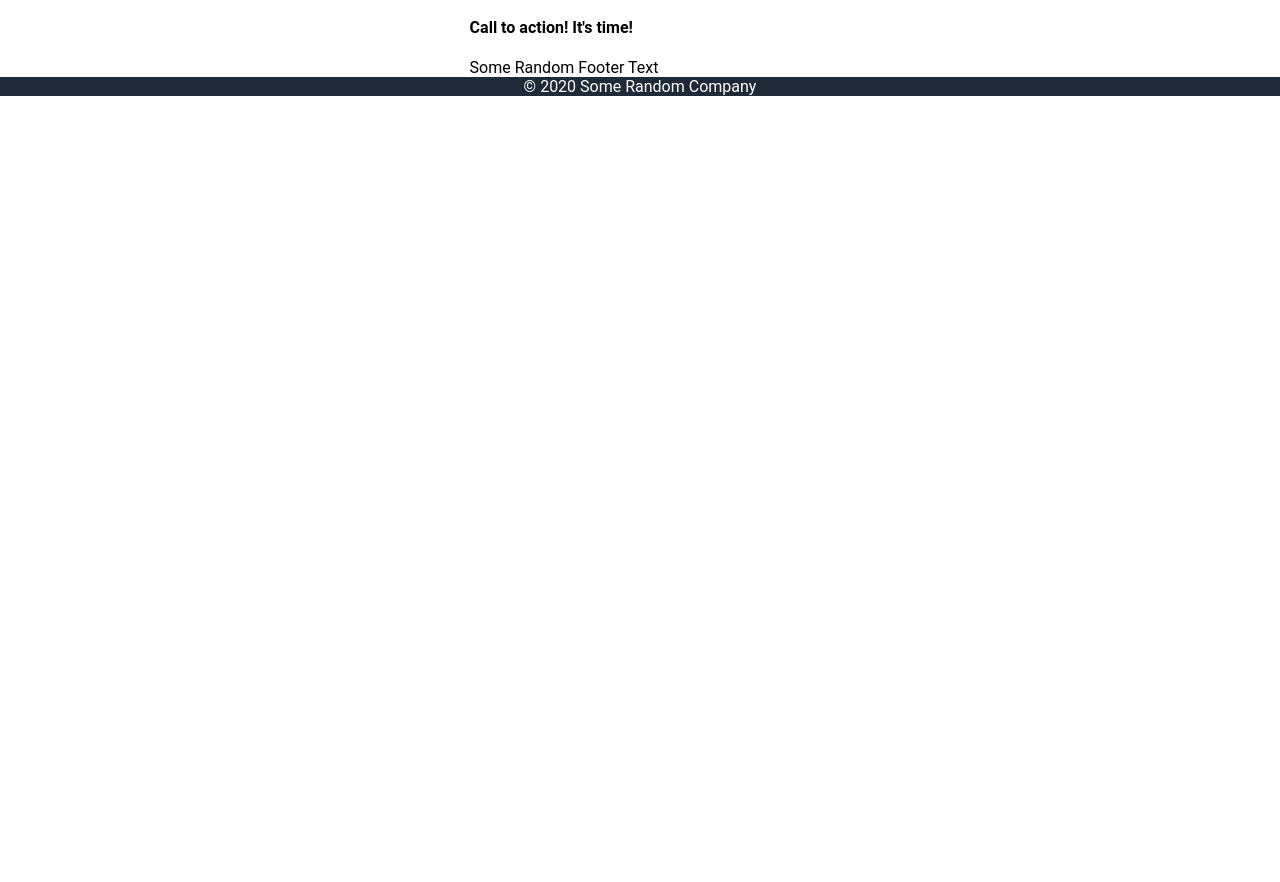
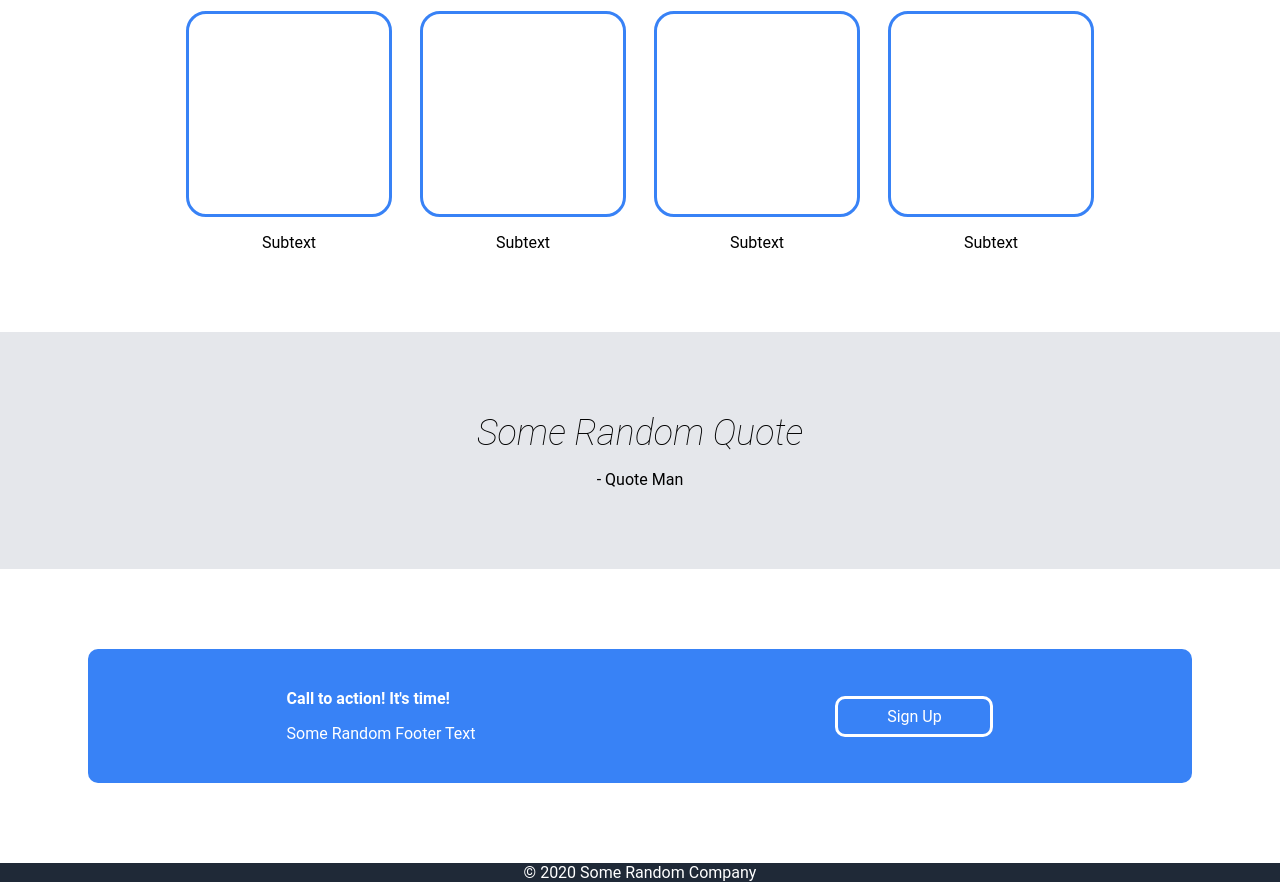
Before and after one commit to papanarmi/odin-landing-page, a plain HTML site: page index.html in a window 1280 px wide. Shown: the part 647-1529 px from the top of the page. Before the commit the page ends 800 px from the top, so only its background shows below. Drawn offline with Linux system fonts and the light colour scheme.

Commit message:
completed basic requirements

```diff
--- a/index.html
+++ b/index.html
@@ -37,26 +37,27 @@
             <div class="feature-content">
                 <div class="feature">
                     <div class="feature-image"></div>
-                    <div class="feature-text"></div>
+                    <p>Subtext</p>
                 </div>
                 <div class="feature">
                     <div class="feature-image"></div>
-                    <div class="feature-text"></div>
+                    <p>Subtext</p>
                 </div>
                 <div class="feature">
                     <div class="feature-image"></div>
-                    <div class="feature-text"></div>
+                    <p>Subtext</p>
                 </div>
                 <div class="feature">
                     <div class="feature-image"></div>
-                    <div class="feature-text"></div>
+                    <p>Subtext</p>
                 </div>
             </div>
         </div>
     </div>
+
     <div class="quote-section">
         <div class="quote-container">
-            <h2>Some Random Quote</h2>
+            <h3>Some Random Quote</h3>
             <p>- Quote Man</p>
         </div>
     </div>
--- a/style.css
+++ b/style.css
@@ -6,6 +6,7 @@ body {
     display: flex;
     flex-direction: column;
     margin: 0px;
+    justify-content: space-between;
 }
 
 a {
@@ -17,6 +18,27 @@ h1 {
     font-weight: 900;
     margin-top: 0px;
     margin-bottom: 28px;
+}
+
+h2 {
+    font-size: 36px;
+    font-weight: 900;
+    margin-top: 0px;
+    margin-bottom: 28px;
+}
+
+h3 {
+    font-size: 36px;
+    font-weight: 100;
+    font-style: italic;
+    margin-top: 0px;
+    margin-bottom: 16px;
+}
+
+h4 {
+    font-size: 16px;
+    margin-top: 0px;
+    margin-bottom: 16px;
 }
 
 p, .header-links {
@@ -47,6 +69,7 @@ p, .header-links {
     display: flex;
     justify-content: center;
     width: 80%;
+    margin-bottom: 80px;
 }
 
 .hero-button, .footer-button {
@@ -54,8 +77,8 @@ p, .header-links {
     justify-content: center;
     align-items: center;
     width: 120px;
-    padding: 12px 16px;
-    border-radius: 30px;
+    padding: 8px 16px;
+    border-radius: 10px;
     color: white;
 }
 
@@ -79,7 +102,6 @@ p, .header-links {
 
 .hero-container {
     justify-content: space-between;
-    margin-top: 80px;
     margin-bottom: 80px;
     gap: 24px;
 }
@@ -94,3 +116,54 @@ p, .header-links {
     background-color: #3882F6;
     margin-top: 28px;
 }
+
+.feature-container {
+    flex-direction: column;
+    align-items: center;
+    margin-top: 80px;
+}
+
+.feature-content {
+    display: flex;
+    justify-content: space-between;
+    gap: 28px;
+}
+
+.feature {
+    display: flex;
+    flex-direction: column;
+    justify-content: center;
+    align-items: center;
+}
+
+.feature-image {
+    width: 200px;
+    height: 200px;
+    border-style: solid;
+    border-radius: 20px;
+    border-color: #3882F6;
+    margin-bottom: 16px;
+}
+
+.quote-container {
+    flex-direction: column;
+    align-items: center;
+    margin-top: 80px;
+}
+
+.footer-container {
+    justify-content: center;
+    align-items: center;
+    gap: 360px;
+    background-color: #3882F6;
+    color: white;
+    margin-top: 80px;
+    border-radius: 10px;
+    padding: 40px 40px;
+}
+
+.footer-button {
+    background-color: #3882F6;
+    border-style: solid;
+    border-color: white;
+}
```
